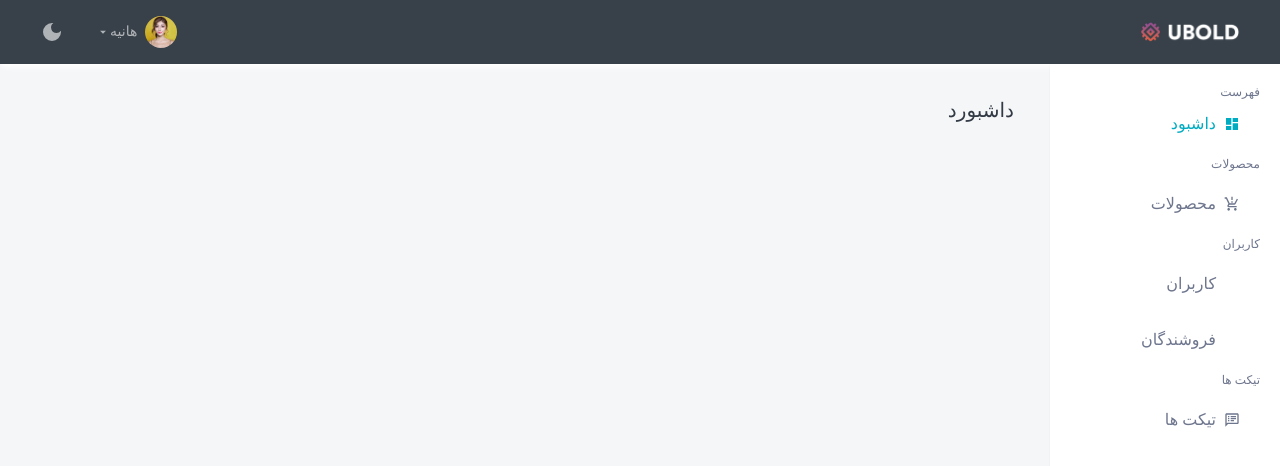
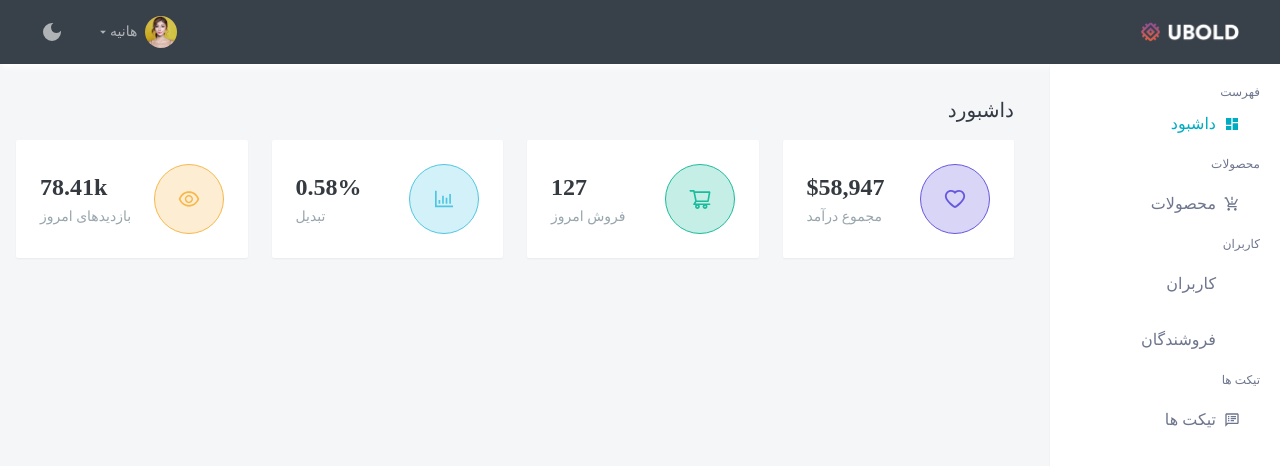
Before and after one commit to Mhboolor/my-dashboard, a React (Create React App) app: page / in a window 1280 px wide. Shown: the top 466 px of the page. Built offline with nearby package versions, Linux system fonts and the light colour scheme; some icons are missing.

Commit message:
feat:create dashboard box

```diff
--- a/src/App.js
+++ b/src/App.js
@@ -20,7 +20,7 @@ function App() {
         <aside className={`${showMenu ? 'w-full' : 'w-0'} absolute right-0 top-0 ease-in-out duration-100 z-20 md:relative md:w-full h-screen overflow-auto max-w-[230px] shadow-sm bg-white`}>
           <Sidebar/>
         </aside>
-        <main>
+        <main className="flex-1 w-full">
           <Outlet/>
         </main>
       </div>
--- a/src/pages/Dashboard.jsx
+++ b/src/pages/Dashboard.jsx
@@ -1,13 +1,49 @@
-import React from 'react'
+import React from "react";
+import {
+  AiOutlineHeart,
+  AiOutlineShoppingCart,
+  AiOutlineBarChart,
+  AiOutlineEye,
+} from "react-icons/ai";
 
 function Dashboard() {
   return (
-    <div className='p-4'>
-      <div className='flex items-center font-medium text-xl text-gray-6 my-4'>
+    <div className="p-4">
+      <div className="flex items-center font-medium text-xl text-gray-6 my-4">
         <p>داشبورد</p>
       </div>
+      <div className="flex gap-6 flex-wrap">
+        <div className="flex items-center justify-between bg-white shadow-sm flex-1 p-6 rounded-sm ">
+          <div className="w-[70px] h-[70px] rounded-full border border-[#6658dd] bg-purple flex items-center justify-center"><AiOutlineHeart className="text-2xl text-purple"/></div>
+          <div className="flex flex-col items-end gap-1">
+            <p className="text-gray-5 text-2xl font-semibold">$58,947</p>
+            <p className="text-sm text-gray-2">مجموع درآمد</p>
+          </div>
+        </div>
+        <div className="flex items-center justify-between bg-white shadow-sm flex-1 p-6 rounded-sm ">
+          <div className="w-[70px] h-[70px] rounded-full border border-[#1abc9c] bg-green flex items-center justify-center"><AiOutlineShoppingCart className="text-2xl text-green"/></div>
+          <div className="flex flex-col items-end gap-1">
+            <p className="text-gray-5 text-2xl font-semibold">127</p>
+            <p className="text-sm text-gray-2">فروش امروز</p>
+          </div>
+        </div>
+        <div className="flex items-center justify-between bg-white shadow-sm flex-1 p-6 rounded-sm ">
+          <div className="w-[70px] h-[70px] rounded-full border border-[#4fc6e1] bg-blue flex items-center justify-center"><AiOutlineBarChart className="text-2xl text-blue"/></div>
+          <div className="flex flex-col items-end gap-1">
+            <p className="text-gray-5 text-2xl font-semibold">0.58%</p>
+            <p className="text-sm text-gray-2">تبدیل</p>
+          </div>
+        </div>
+        <div className="flex items-center justify-between bg-white shadow-sm flex-1 p-6 rounded-sm ">
+          <div className="w-[70px] h-[70px] rounded-full border border-[#f7b84b] bg-orange flex items-center justify-center"><AiOutlineEye className="text-2xl text-orange"/></div>
+          <div className="flex flex-col items-end gap-1">
+            <p className="text-gray-5 text-2xl font-semibold">78.41k</p>
+            <p className="text-sm text-gray-2">بازدیدهای امروز</p>
+          </div>
+        </div>
+      </div>
     </div>
-  )
+  );
 }
 
-export default Dashboard
+export default Dashboard;
--- a/tailwind.config.js
+++ b/tailwind.config.js
@@ -8,8 +8,16 @@ module.exports = {
       backgroundColor : {
         'dark' : '#38414a',
         'light' : '#f5f6f8',
+        'purple' : 'rgba(102, 88, 221, 0.25)',
+        'green' : 'rgba(26, 188, 156, 0.25)',
+        'blue' : 'rgba(79, 198, 225, 0.25)',
+        'orange' : 'rgba(247, 184, 75, 0.25)',
       },
       colors : {
+        'purple' : 'rgb(102, 88, 221)',
+        'green' : 'rgb(26, 188, 156)',
+        'blue' : 'rgb(79, 198, 225)',
+        'orange' : 'rgb(247, 184, 75)',
         'gray' : {
           1 : 'rgba(255, 255, 255, 0.6)',
           2 : '#98a6ad',
```
